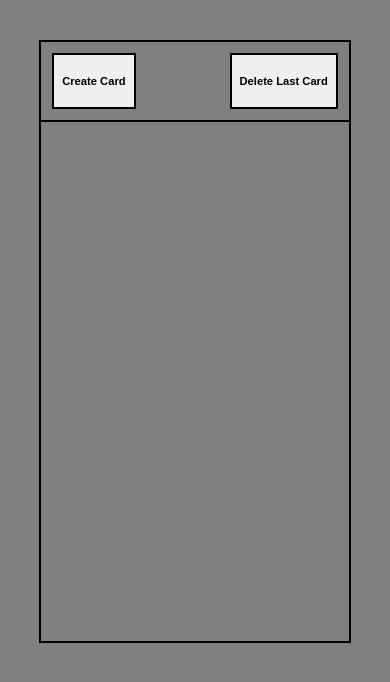
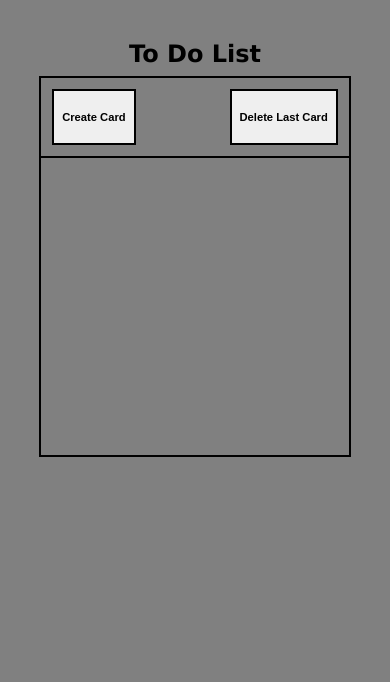
Before and after one commit to romeshjainn/To-Do-WebApp, a plain HTML site: page index.html in a window 390 px wide. Drawn offline with Linux system fonts and the light colour scheme.

Commit message:
completed

```diff
--- a/script.js
+++ b/script.js
@@ -1,4 +1,5 @@
 // Creating Elements
+let heading = document.createElement("h2");
 let header = document.createElement("div");
 let createBtn = document.createElement("button");
 let deleteBtn = document.createElement("button");
@@ -8,6 +9,7 @@ let inputBox = document.createElement("input");
 let discriptionBox = document.createElement("textarea");
 
 // Giving Classes to Elements
+heading.innerText = "To Do List"
 header.className = "header";
 createBtn.className = "createBtn";
 createBtn.innerText = "Create Card";
@@ -21,6 +23,7 @@ inputBox.placeholder = "Enter The Title";
 discriptionBox.placeholder = "Enter The Description";
 
 // Appending Elements
+document.body.appendChild(heading);
 document.body.appendChild(header);
 header.appendChild(createBtn);
 header.appendChild(deleteBtn);
--- a/style.css
+++ b/style.css
@@ -11,6 +11,10 @@ body{
     flex-direction: column;
     align-items: center;
     padding-top: 2.5rem;
+}
+h2{
+    font-family: Verdana, Geneva, Tahoma, sans-serif;
+    margin-bottom: 1rem;
 }
 .header{
     border: 2px solid;
@@ -83,9 +87,12 @@ body{
     body{
         height: 100vh;
     }
-    .container{
-        min-height: 65%;
+    h2{
+        margin-bottom: .5rem;
     }
+   .container{
+    padding: 38% 0px;
+   }
     .createBtn,
     .deleteBtn {
         font-size: .7rem;
```
